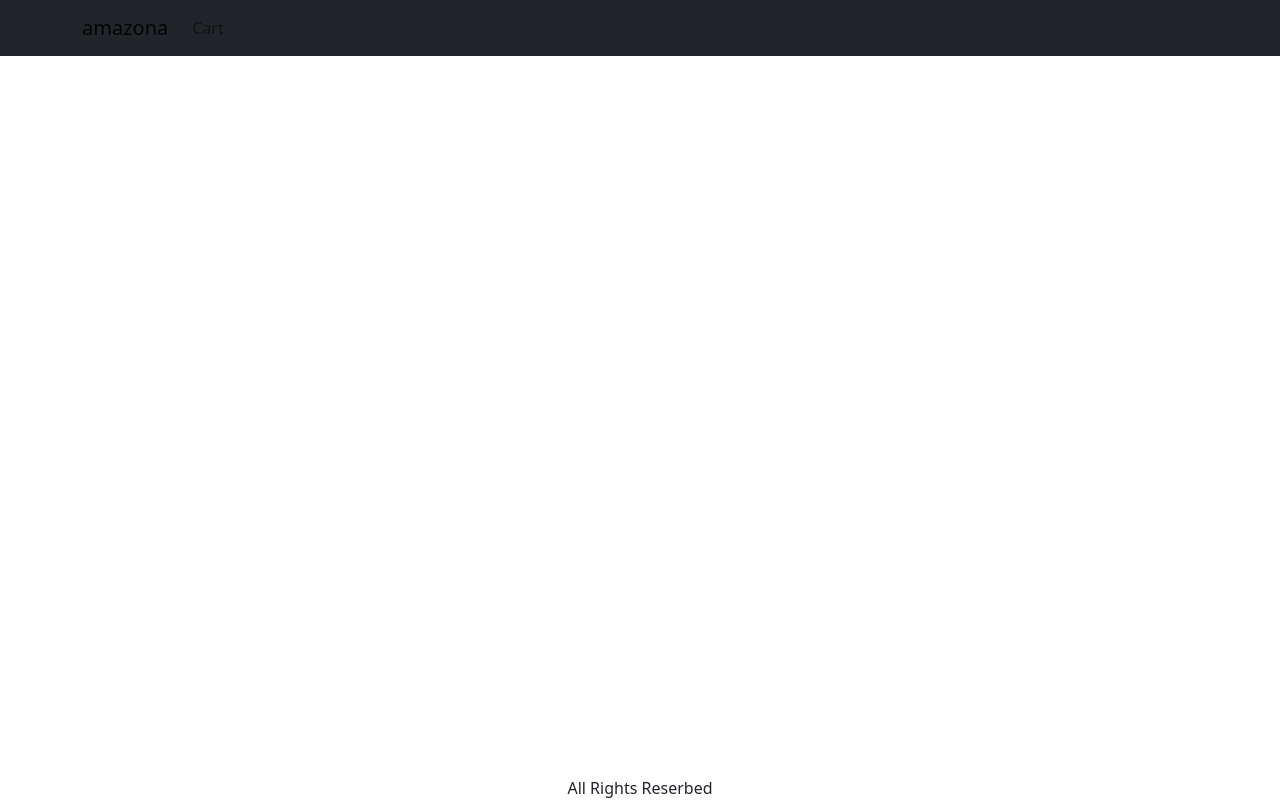
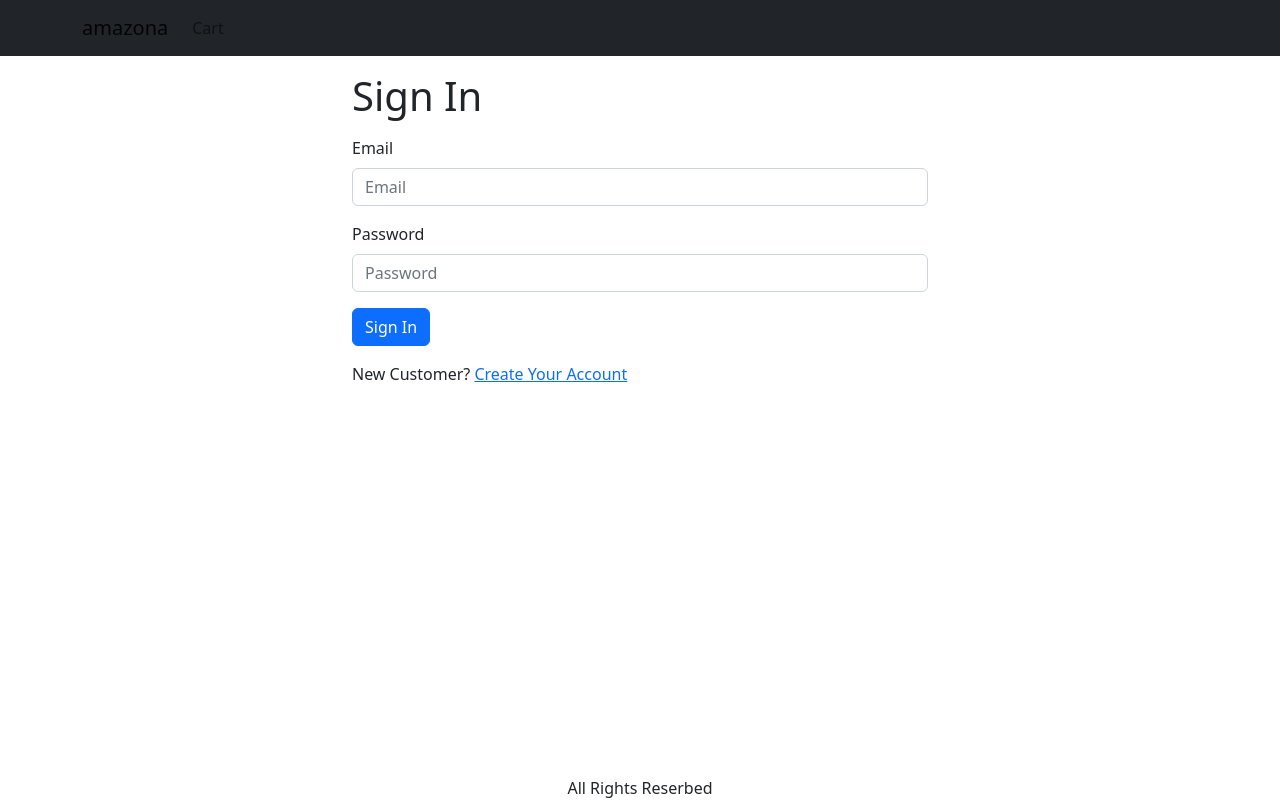
Before and after one commit to nathanburugu/ecommerce-project-due-monday, a React (Create React App) app in the folder frontend/: page /cart/signin in a window 1280 px wide. Built offline with nearby package versions, Linux system fonts and the light colour scheme.

Commit message:
i added a new route for sign in form and the sign in screen

```diff
--- a/frontend/src/App.js
+++ b/frontend/src/App.js
@@ -11,6 +11,7 @@
 import { Store } from './Store';
 import CartScreen from './screens/CartScreen';
 import './index.css';
+import SigninScreen from './screens/SigninScreen';
 
 function App() {
   const { state } = useContext(Store);
@@ -43,6 +44,7 @@
             <Routes>
               <Route path="/product/:slug" element={<ProductScreen />} />
               <Route path="/cart" element={<CartScreen />} />
+              <Route path="/cart/signin" element={<SigninScreen />} />
               <Route path="/" element={<HomeScreen />} />
             </Routes>
           </Container>
--- a/frontend/src/index.css
+++ b/frontend/src/index.css
@@ -54,3 +54,6 @@
   height: 80px !important;
   background-color: red;
 }
+.small-container {
+  max-width: 600px !important;
+}
--- /dev/null
+++ b/frontend/src/screens/SigninScreen.js
@@ -0,0 +1,35 @@
+/** @format */
+import { useLocation } from 'react-router-dom';
+import { Button, Container, Form, FormGroup } from 'react-bootstrap';
+import { Helmet } from 'react-helmet-async';
+import { Link } from 'react-router-dom';
+export default function SigninScreen() {
+  const { search } = useLocation();
+  const redirectInUrl = new URLSearchParams(search).get('redirect');
+  const redirect = redirectInUrl ? redirectInUrl : '/';
+  return (
+    <Container className="small-container">
+      <Helmet>
+        <title>Sign In</title>
+      </Helmet>
+      <h1 className="my-3">Sign In</h1>
+      <Form>
+        <FormGroup className="mb-3" controlId="email">
+          <Form.Label>Email</Form.Label>
+          <Form.Control type="email" placeholder="Email" required />
+        </FormGroup>
+        <FormGroup className="mb-3" controlId="password">
+          <Form.Label>Password</Form.Label>
+          <Form.Control type="password" placeholder="Password" required />
+        </FormGroup>
+        <div className="mb-3">
+          <Button type="submit">Sign In</Button>
+        </div>
+        <div className="mb-3">
+          New Customer?{' '}
+          <Link to={`/signup?redirect=${redirect}`}>Create Your Account</Link>
+        </div>
+      </Form>
+    </Container>
+  );
+}
```
